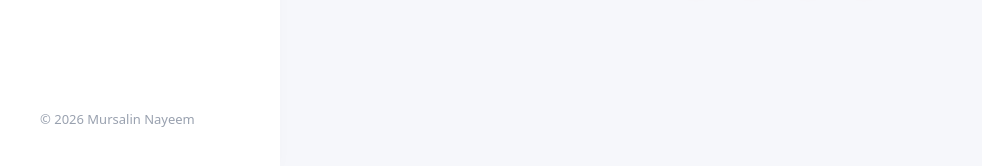
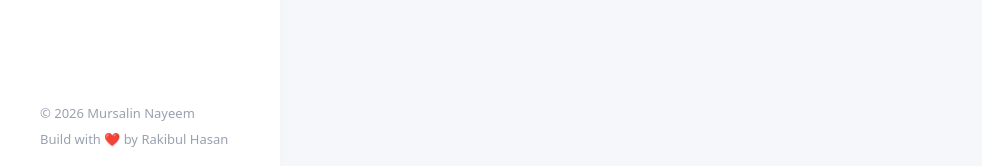
Before and after one commit to Rakibul-Hasan-max/Mursalin-nayeem, a Next.js app: page / in a window 1280 px wide. Shown: the part 631-797 px from the top of the page, without its empty margins (0-982 px from the left). Built offline with nearby package versions, Linux system fonts and the light colour scheme.

Commit message:
style: implement responsive profile layout and update sidebar copyright with developer credit

```diff
--- a/src/app/page.tsx
+++ b/src/app/page.tsx
@@ -12,7 +12,7 @@ export default function Page() {
       <main className="flex-1 ml-0 lg:ml-[280px] flex flex-col items-center justify-center min-h-screen px-6 py-20 lg:p-0">
         <div className="flex flex-col items-center -mt-10">
           {/* Profile Picture Container */}
-          <div className="relative w-[280px] h-[280px] rounded-full p-4 bg-white/40 shadow-[0_8px_30px_rgba(0,0,0,0.04)] mb-8 flex items-center justify-center">
+          <div className="relative w-[240px] h-[240px] sm:w-[280px] sm:h-[280px] rounded-full p-4 bg-white/40 shadow-[0_8px_30px_rgba(0,0,0,0.04)] mb-8 flex items-center justify-center">
             <div className="w-full h-full rounded-full overflow-hidden border-[6px] border-white bg-white">
               <Image
                 src="/images/pic1.jpeg"
@@ -26,10 +26,10 @@ export default function Page() {
           </div>
 
           {/* Name & Title */}
-          <h2 className="text-[40px] font-bold text-[#292D46] mb-2 tracking-tight">
+          <h2 className="text-[32px] sm:text-[40px] font-bold text-[#292D46] mb-2 tracking-tight text-center">
             Mursalin Nayeem
           </h2>
-          <p className="text-[17px] text-gray-500 font-medium mb-8">
+          <p className="text-[16px] sm:text-[17px] text-gray-500 font-medium mb-8 text-center">
             I'm an Apprentice Lawyer
           </p>
 
--- a/src/components/layout/Sidebar.tsx
+++ b/src/components/layout/Sidebar.tsx
@@ -75,9 +75,15 @@ export default function Sidebar() {
       </div>
 
       {/* Footer */}
-      <div className="p-10">
+      <div className="px-10 pb-5 flex flex-col gap-1.5">
         <p className="text-[13px] text-gray-400 font-medium">
-          © 2026 Mursalin Nayeem
+          © {new Date().getFullYear()} Mursalin Nayeem
+        </p>
+        <p className="text-[13px] text-gray-400 font-medium">
+          Build with ❤️ by {" "}
+          <Link href="https://rakibul.netlify.app" target="_blank" className="text-gray-400 hover:text-[#EE2A3B] transition-colors">
+            Rakibul Hasan
+          </Link>
         </p>
       </div>
     </aside>
```
